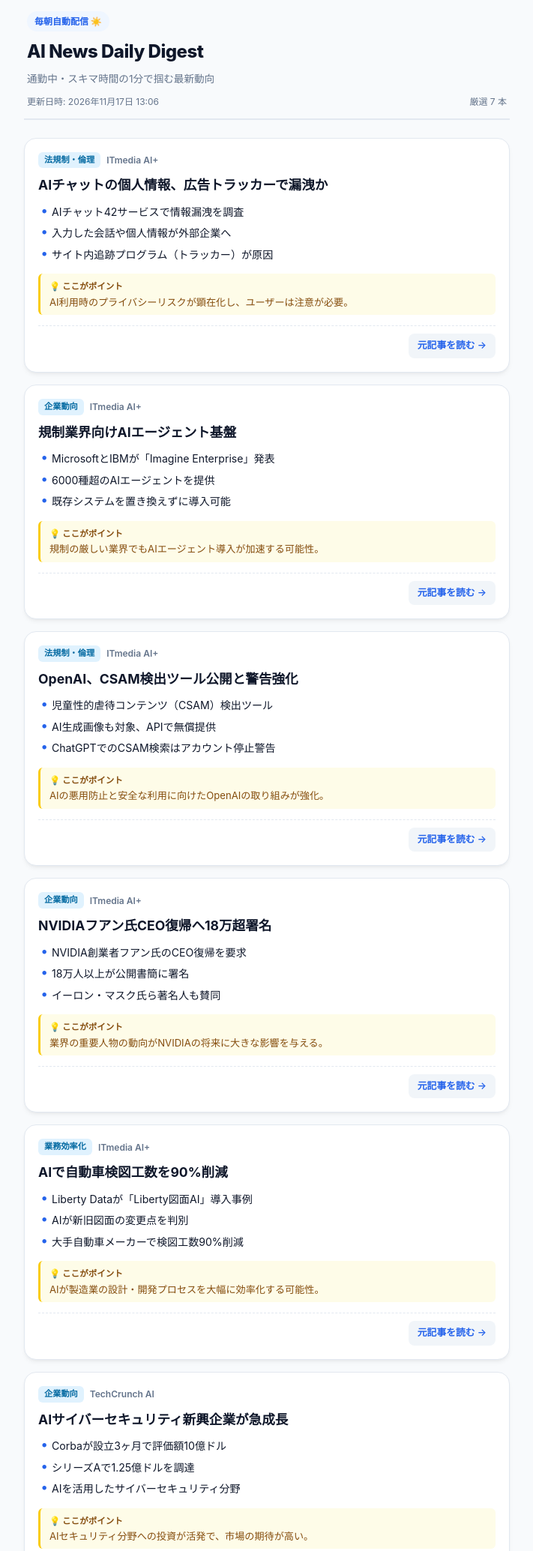
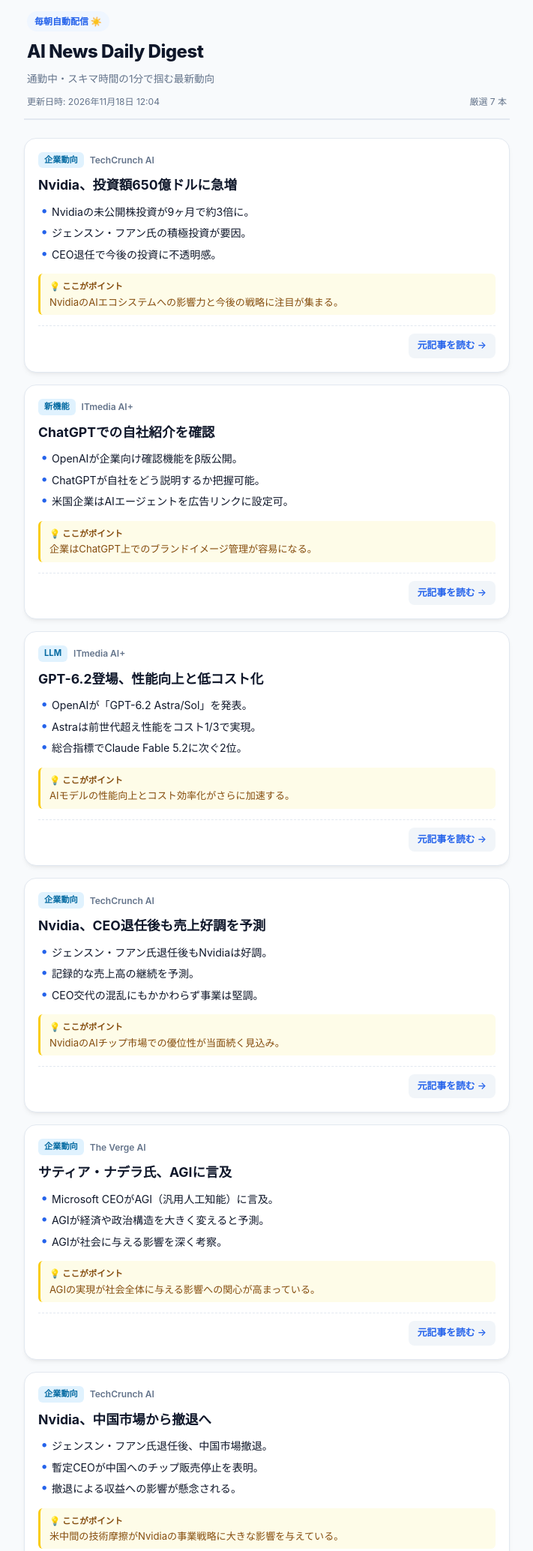
Before and after one commit to cluclu-land/ai-news-digest, a plain HTML site: page docs/index.html in a window 1280 px wide. Shown: the part 13-2082 px from the top of the page at 75% size, without its empty margins (284-995 px from the left). Drawn offline with Linux system fonts and the light colour scheme.

Commit message:
Update AI news digest [skip ci]

```diff
--- a/docs/index.html
+++ b/docs/index.html
@@ -240,7 +240,7 @@
     <h1>AI News Daily Digest</h1>
     <div class="subtitle">通勤中・スキマ時間の1分で掴む最新動向</div>
     <div class="meta-bar">
-      <span>更新日時: 2026年11月17日 13:06</span>
+      <span>更新日時: 2026年11月18日 12:04</span>
       <span>厳選 7 本</span>
     </div>
   </header>
@@ -249,31 +249,31 @@
 
     <article class="card">
       <div class="card-header">
-        <span class="tag">法規制・倫理</span>
-        <span class="source-name">ITmedia AI+</span>
+        <span class="tag">企業動向</span>
+        <span class="source-name">TechCrunch AI</span>
       </div>
 
-      <h2 class="card-title">AIチャットの個人情報、広告トラッカーで漏洩か</h2>
+      <h2 class="card-title">Nvidia、投資額650億ドルに急増</h2>
 
       <ul class="bullets">
 
-        <li>AIチャット42サービスで情報漏洩を調査</li>
+        <li>Nvidiaの未公開株投資が9ヶ月で約3倍に。</li>
 
-        <li>入力した会話や個人情報が外部企業へ</li>
+        <li>ジェンスン・フアン氏の積極投資が要因。</li>
 
-        <li>サイト内追跡プログラム（トラッカー）が原因</li>
+        <li>CEO退任で今後の投資に不透明感。</li>
 
       </ul>
 
 
       <div class="takeaway-box">
         <div class="takeaway-title">💡 ここがポイント</div>
-        <div class="takeaway-content">AI利用時のプライバシーリスクが顕在化し、ユーザーは注意が必要。</div>
+        <div class="takeaway-content">NvidiaのAIエコシステムへの影響力と今後の戦略に注目が集まる。</div>
       </div>
 
 
       <div class="card-footer">
-        <a href="https://www.itmedia.co.jp/news/article/2611/17/2000003241/" target="_blank" rel="noopener noreferrer" class="source-link">
+        <a href="https://techcrunch.com/2026/11/17/nvidias-startup-stakes-ballooned-to-65b-but-huangs-exit-puts-future-deals-in-doubt/" target="_blank" rel="noopener noreferrer" class="source-link">
           元記事を読む →
         </a>
       </div>
@@ -281,31 +281,31 @@
 
     <article class="card">
       <div class="card-header">
-        <span class="tag">企業動向</span>
+        <span class="tag">新機能</span>
         <span class="source-name">ITmedia AI+</span>
       </div>
 
-      <h2 class="card-title">規制業界向けAIエージェント基盤</h2>
+      <h2 class="card-title">ChatGPTでの自社紹介を確認</h2>
 
       <ul class="bullets">
 
-        <li>MicrosoftとIBMが「Imagine Enterprise」発表</li>
+        <li>OpenAIが企業向け確認機能をβ版公開。</li>
 
-        <li>6000種超のAIエージェントを提供</li>
+        <li>ChatGPTが自社をどう説明するか把握可能。</li>
 
-        <li>既存システムを置き換えずに導入可能</li>
+        <li>米国企業はAIエージェントを広告リンクに設定可。</li>
 
       </ul>
 
 
       <div class="takeaway-box">
         <div class="takeaway-title">💡 ここがポイント</div>
-        <div class="takeaway-content">規制の厳しい業界でもAIエージェント導入が加速する可能性。</div>
+        <div class="takeaway-content">企業はChatGPT上でのブランドイメージ管理が容易になる。</div>
       </div>
 
 
       <div class="card-footer">
-        <a href="https://www.itmedia.co.jp/enterprise/articles/2611/17/news015.html" target="_blank" rel="noopener noreferrer" class="source-link">
+        <a href="https://www.itmedia.co.jp/enterprise/articles/2611/18/news022.html" target="_blank" rel="noopener noreferrer" class="source-link">
           元記事を読む →
         </a>
       </div>
@@ -313,95 +313,31 @@
 
     <article class="card">
       <div class="card-header">
-        <span class="tag">法規制・倫理</span>
+        <span class="tag">LLM</span>
         <span class="source-name">ITmedia AI+</span>
       </div>
 
-      <h2 class="card-title">OpenAI、CSAM検出ツール公開と警告強化</h2>
+      <h2 class="card-title">GPT-6.2登場、性能向上と低コスト化</h2>
 
       <ul class="bullets">
 
-        <li>児童性的虐待コンテンツ（CSAM）検出ツール</li>
+        <li>OpenAIが「GPT-6.2 Astra/Sol」を発表。</li>
 
-        <li>AI生成画像も対象、APIで無償提供</li>
+        <li>Astraは前世代超え性能をコスト1/3で実現。</li>
 
-        <li>ChatGPTでのCSAM検索はアカウント停止警告</li>
+        <li>総合指標でClaude Fable 5.2に次ぐ2位。</li>
 
       </ul>
 
 
       <div class="takeaway-box">
         <div class="takeaway-title">💡 ここがポイント</div>
-        <div class="takeaway-content">AIの悪用防止と安全な利用に向けたOpenAIの取り組みが強化。</div>
+        <div class="takeaway-content">AIモデルの性能向上とコスト効率化がさらに加速する。</div>
       </div>
 
 
       <div class="card-footer">
-        <a href="https://www.itmedia.co.jp/news/article/2611/17/2000003254/" target="_blank" rel="noopener noreferrer" class="source-link">
-          元記事を読む →
-        </a>
-      </div>
-    </article>
-
-    <article class="card">
-      <div class="card-header">
-        <span class="tag">企業動向</span>
-        <span class="source-name">ITmedia AI+</span>
-      </div>
-
-      <h2 class="card-title">NVIDIAフアン氏CEO復帰へ18万超署名</h2>
-
-      <ul class="bullets">
-
-        <li>NVIDIA創業者フアン氏のCEO復帰を要求</li>
-
-        <li>18万人以上が公開書簡に署名</li>
-
-        <li>イーロン・マスク氏ら著名人も賛同</li>
-
-      </ul>
-
-
-      <div class="takeaway-box">
-        <div class="takeaway-title">💡 ここがポイント</div>
-        <div class="takeaway-content">業界の重要人物の動向がNVIDIAの将来に大きな影響を与える。</div>
-      </div>
-
-
-      <div class="card-footer">
-        <a href="https://www.itmedia.co.jp/aiplus/article/2611/17/2000003249/" target="_blank" rel="noopener noreferrer" class="source-link">
-          元記事を読む →
-        </a>
-      </div>
-    </article>
-
-    <article class="card">
-      <div class="card-header">
-        <span class="tag">業務効率化</span>
-        <span class="source-name">ITmedia AI+</span>
-      </div>
-
-      <h2 class="card-title">AIで自動車検図工数を90%削減</h2>
-
-      <ul class="bullets">
-
-        <li>Liberty Dataが「Liberty図面AI」導入事例</li>
-
-        <li>AIが新旧図面の変更点を判別</li>
-
-        <li>大手自動車メーカーで検図工数90%削減</li>
-
-      </ul>
-
-
-      <div class="takeaway-box">
-        <div class="takeaway-title">💡 ここがポイント</div>
-        <div class="takeaway-content">AIが製造業の設計・開発プロセスを大幅に効率化する可能性。</div>
-      </div>
-
-
-      <div class="card-footer">
-        <a href="https://monoist.itmedia.co.jp/mn/articles/2611/17/news014.html" target="_blank" rel="noopener noreferrer" class="source-link">
+        <a href="https://www.itmedia.co.jp/aiplus/article/2611/18/2000003282/" target="_blank" rel="noopener noreferrer" class="source-link">
           元記事を読む →
         </a>
       </div>
@@ -413,27 +349,27 @@
         <span class="source-name">TechCrunch AI</span>
       </div>
 
-      <h2 class="card-title">AIサイバーセキュリティ新興企業が急成長</h2>
+      <h2 class="card-title">Nvidia、CEO退任後も売上好調を予測</h2>
 
       <ul class="bullets">
 
-        <li>Corbaが設立3ヶ月で評価額10億ドル</li>
+        <li>ジェンスン・フアン氏退任後もNvidiaは好調。</li>
 
-        <li>シリーズAで1.25億ドルを調達</li>
+        <li>記録的な売上高の継続を予測。</li>
 
-        <li>AIを活用したサイバーセキュリティ分野</li>
+        <li>CEO交代の混乱にもかかわらず事業は堅調。</li>
 
       </ul>
 
 
       <div class="takeaway-box">
         <div class="takeaway-title">💡 ここがポイント</div>
-        <div class="takeaway-content">AIセキュリティ分野への投資が活発で、市場の期待が高い。</div>
+        <div class="takeaway-content">NvidiaのAIチップ市場での優位性が当面続く見込み。</div>
       </div>
 
 
       <div class="card-footer">
-        <a href="https://techcrunch.com/2026/11/16/cybersecurity-ai-startup-corma-reaches-1b-valuation-in-about-3-months/" target="_blank" rel="noopener noreferrer" class="source-link">
+        <a href="https://techcrunch.com/2026/11/17/nvidia-promises-that-revenue-will-keep-soaring-for-now/" target="_blank" rel="noopener noreferrer" class="source-link">
           元記事を読む →
         </a>
       </div>
@@ -445,27 +381,91 @@
         <span class="source-name">The Verge AI</span>
       </div>
 
-      <h2 class="card-title">NVIDIAフアン氏辞任は陰謀説が浮上</h2>
+      <h2 class="card-title">サティア・ナデラ氏、AGIに言及</h2>
 
       <ul class="bullets">
 
-        <li>NVIDIAフアン氏の辞任が波紋</li>
+        <li>Microsoft CEOがAGI（汎用人工知能）に言及。</li>
 
-        <li>業界リーダーが復帰を要求</li>
+        <li>AGIが経済や政治構造を大きく変えると予測。</li>
 
-        <li>辞任は陰謀によるものとの説が広まる</li>
+        <li>AGIが社会に与える影響を深く考察。</li>
 
       </ul>
 
 
       <div class="takeaway-box">
         <div class="takeaway-title">💡 ここがポイント</div>
-        <div class="takeaway-content">業界の重要人物の動向がNVIDIAの将来に大きな影響を与える。</div>
+        <div class="takeaway-content">AGIの実現が社会全体に与える影響への関心が高まっている。</div>
       </div>
 
 
       <div class="card-footer">
-        <a href="https://www.theverge.com/tech/1035027/tech-leaders-nvidia-jensen-huang-theories" target="_blank" rel="noopener noreferrer" class="source-link">
+        <a href="https://www.theverge.com/tech/1036111/satya-nadella-says-hes-agi-pilled-now" target="_blank" rel="noopener noreferrer" class="source-link">
+          元記事を読む →
+        </a>
+      </div>
+    </article>
+
+    <article class="card">
+      <div class="card-header">
+        <span class="tag">企業動向</span>
+        <span class="source-name">TechCrunch AI</span>
+      </div>
+
+      <h2 class="card-title">Nvidia、中国市場から撤退へ</h2>
+
+      <ul class="bullets">
+
+        <li>ジェンスン・フアン氏退任後、中国市場撤退。</li>
+
+        <li>暫定CEOが中国へのチップ販売停止を表明。</li>
+
+        <li>撤退による収益への影響が懸念される。</li>
+
+      </ul>
+
+
+      <div class="takeaway-box">
+        <div class="takeaway-title">💡 ここがポイント</div>
+        <div class="takeaway-content">米中間の技術摩擦がNvidiaの事業戦略に大きな影響を与えている。</div>
+      </div>
+
+
+      <div class="card-footer">
+        <a href="https://techcrunch.com/2026/11/17/nvidia-is-abandoning-china-after-jensen-huangs-ouster/" target="_blank" rel="noopener noreferrer" class="source-link">
+          元記事を読む →
+        </a>
+      </div>
+    </article>
+
+    <article class="card">
+      <div class="card-header">
+        <span class="tag">セキュリティ</span>
+        <span class="source-name">ITmedia AI+</span>
+      </div>
+
+      <h2 class="card-title">日立、AI鍵不正利用防止技術</h2>
+
+      <ul class="bullets">
+
+        <li>日立がAI業務承認技術「PoHD」開発。</li>
+
+        <li>生体認証で秘密鍵を都度復元し不正防止。</li>
+
+        <li>サイバー攻撃対策にも有効な新技術。</li>
+
+      </ul>
+
+
+      <div class="takeaway-box">
+        <div class="takeaway-title">💡 ここがポイント</div>
+        <div class="takeaway-content">AI活用が進む中で、セキュリティと信頼性確保の重要性が増している。</div>
+      </div>
+
+
+      <div class="card-footer">
+        <a href="https://monoist.itmedia.co.jp/mn/articles/2611/18/news040.html" target="_blank" rel="noopener noreferrer" class="source-link">
           元記事を読む →
         </a>
       </div>
```
